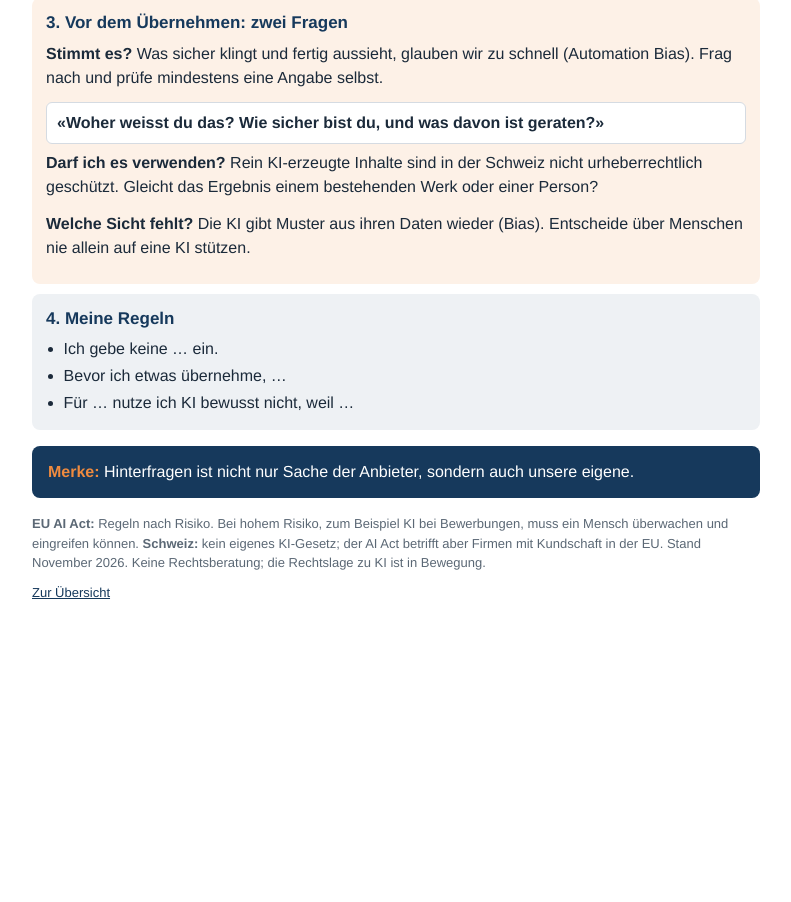
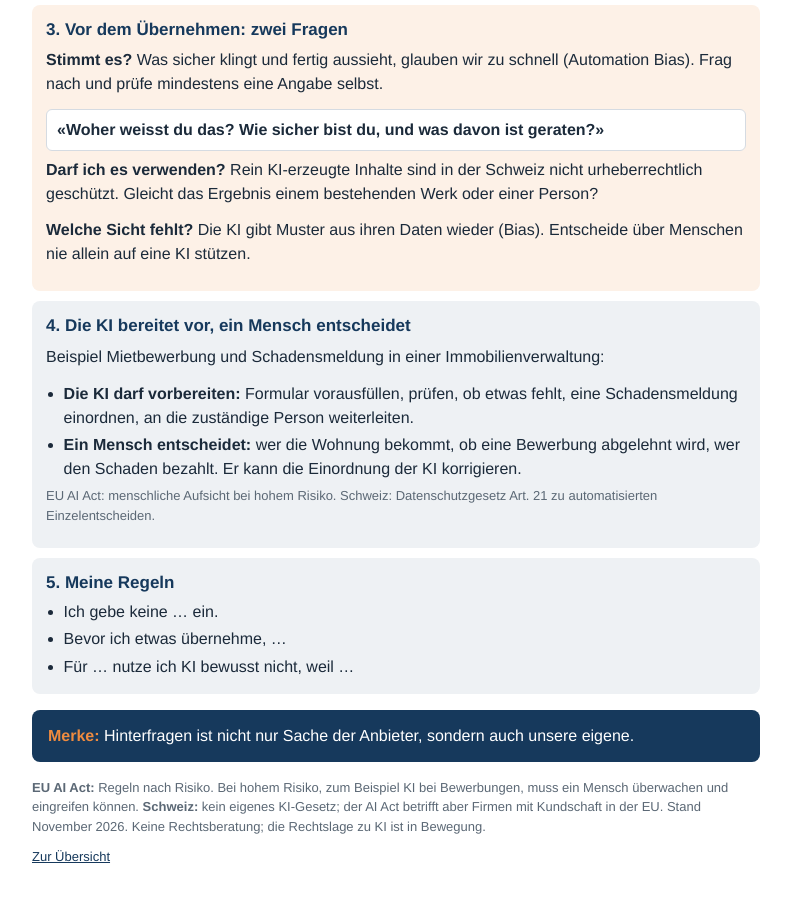
Before and after one commit to silvanadrian/ki-instruktionen-workshop, a plain HTML site: page docs/ampel.html in a window 1280 px wide. Shown: the part 666-1568 px from the top of the page, without its empty margins (244-1035 px from the left). Before the commit the page ends 1343 px from the top, so only its background shows below. Drawn offline with Linux system fonts and the light colour scheme.

Commit message:
Workshop 4: Praxisbeispiel im Spickzettel, PDF zum Herunterladen

```diff
--- a/docs/ampel.html
+++ b/docs/ampel.html
@@ -15,14 +15,15 @@
   .ampelreihe .gruen { border-color:#2E9E5B; } .ampelreihe .gelb { border-color:#F2C230; } .ampelreihe .rot { border-color:#D64545; }
   .satz { background:#fff; border:1px solid var(--line); border-radius:6px; padding:8px 10px; margin:.4em 0; font-weight:600; }
   @media (max-width:620px) { .ampelreihe { grid-template-columns:1fr; } }
-  @media print { main { padding:0; max-width:none; } body { font-size:12px; } .nichtdrucken { display:none; } .karte, .balken { break-inside:avoid; } }
+  @page { size:A4; margin:12mm; }
+  @media print { h1 { font-size:20px; } h2, .karte h2 { font-size:13px; } p { margin:.3em 0 .5em; } .karte { padding:8px 10px; margin:7px 0; } .balken { padding:8px 10px; margin:7px 0; } * { -webkit-print-color-adjust:exact; print-color-adjust:exact; } main { padding:0; max-width:none; } body { font-size:10.5px; line-height:1.35; } .klein { font-size:9.5px; } .karte li { margin:.1em 0; } .ampelreihe { gap:7px; } .nichtdrucken { display:none; } .karte, .balken { break-inside:avoid; } }
 </style>
 </head>
 <body>
 <main>
 <div class="kopf">Workshop 4 · Future Work Skills · Modul 5</div>
 <h1>Spickzettel: KI, Daten und Verantwortung</h1>
-<p class="klein nichtdrucken">Zum Speichern: Seite als Lesezeichen ablegen oder einen Screenshot machen.</p>
+<p class="nichtdrucken"><a href="spickzettel-ki-daten-verantwortung.pdf" download>Als PDF herunterladen</a> <span class="klein">oder die Seite als Lesezeichen ablegen.</span></p>
 
 <h2>1. Vor dem Eingeben: die Ampel</h2>
 <div class="ampelreihe">
@@ -53,7 +54,17 @@
 </div>
 
 <div class="karte" style="background:var(--grey)">
-  <h2>4. Meine Regeln</h2>
+  <h2>4. Die KI bereitet vor, ein Mensch entscheidet</h2>
+  <p>Beispiel Mietbewerbung und Schadensmeldung in einer Immobilienverwaltung:</p>
+  <ul>
+    <li><b>Die KI darf vorbereiten:</b> Formular vorausfüllen, prüfen, ob etwas fehlt, eine Schadensmeldung einordnen, an die zuständige Person weiterleiten.</li>
+    <li><b>Ein Mensch entscheidet:</b> wer die Wohnung bekommt, ob eine Bewerbung abgelehnt wird, wer den Schaden bezahlt. Er kann die Einordnung der KI korrigieren.</li>
+  </ul>
+  <p class="klein">EU AI Act: menschliche Aufsicht bei hohem Risiko. Schweiz: Datenschutzgesetz Art. 21 zu automatisierten Einzelentscheiden.</p>
+</div>
+
+<div class="karte" style="background:var(--grey)">
+  <h2>5. Meine Regeln</h2>
   <ul>
     <li>Ich gebe keine … ein.</li>
     <li>Bevor ich etwas übernehme, …</li>
```
Also changed, not shown: 1 other file.
